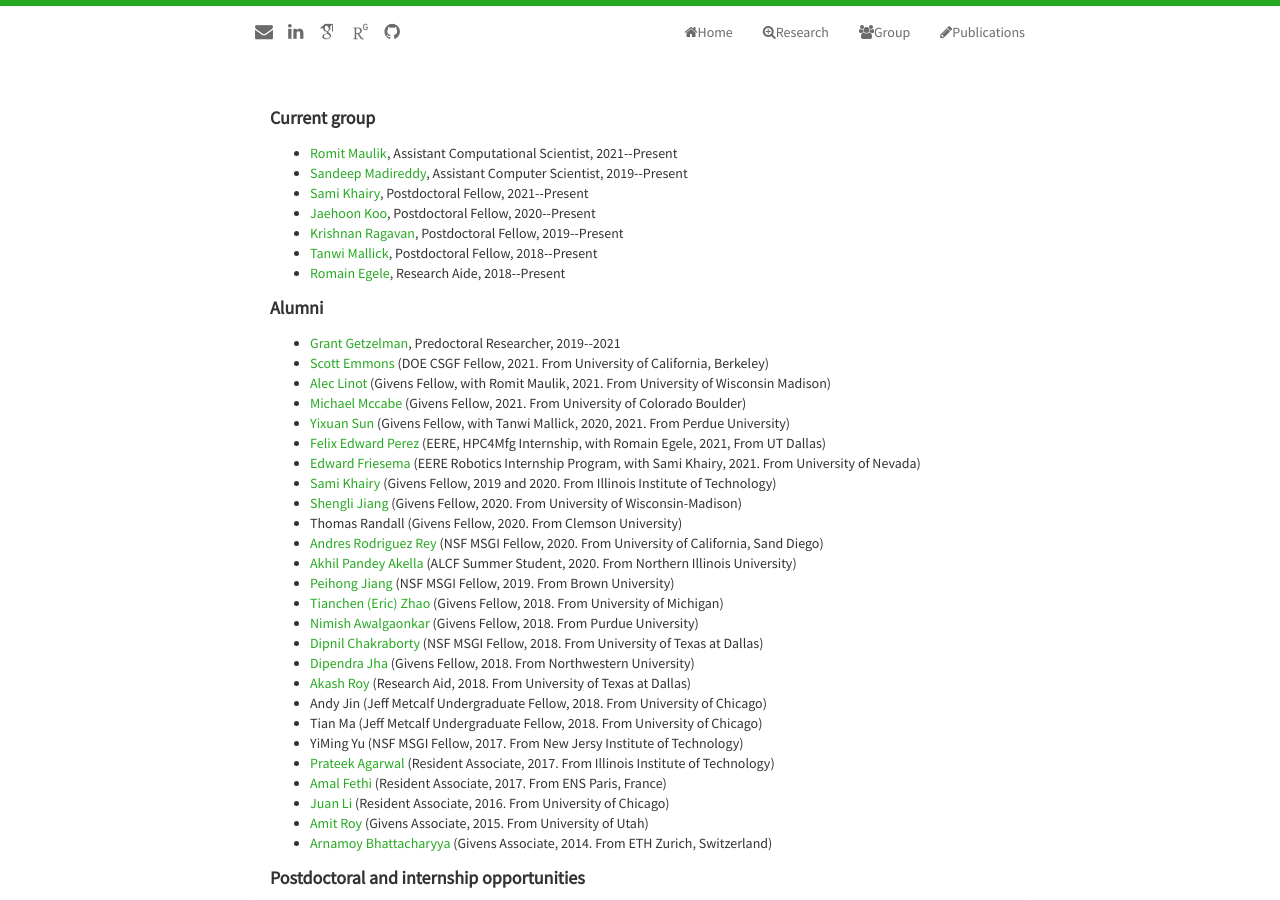
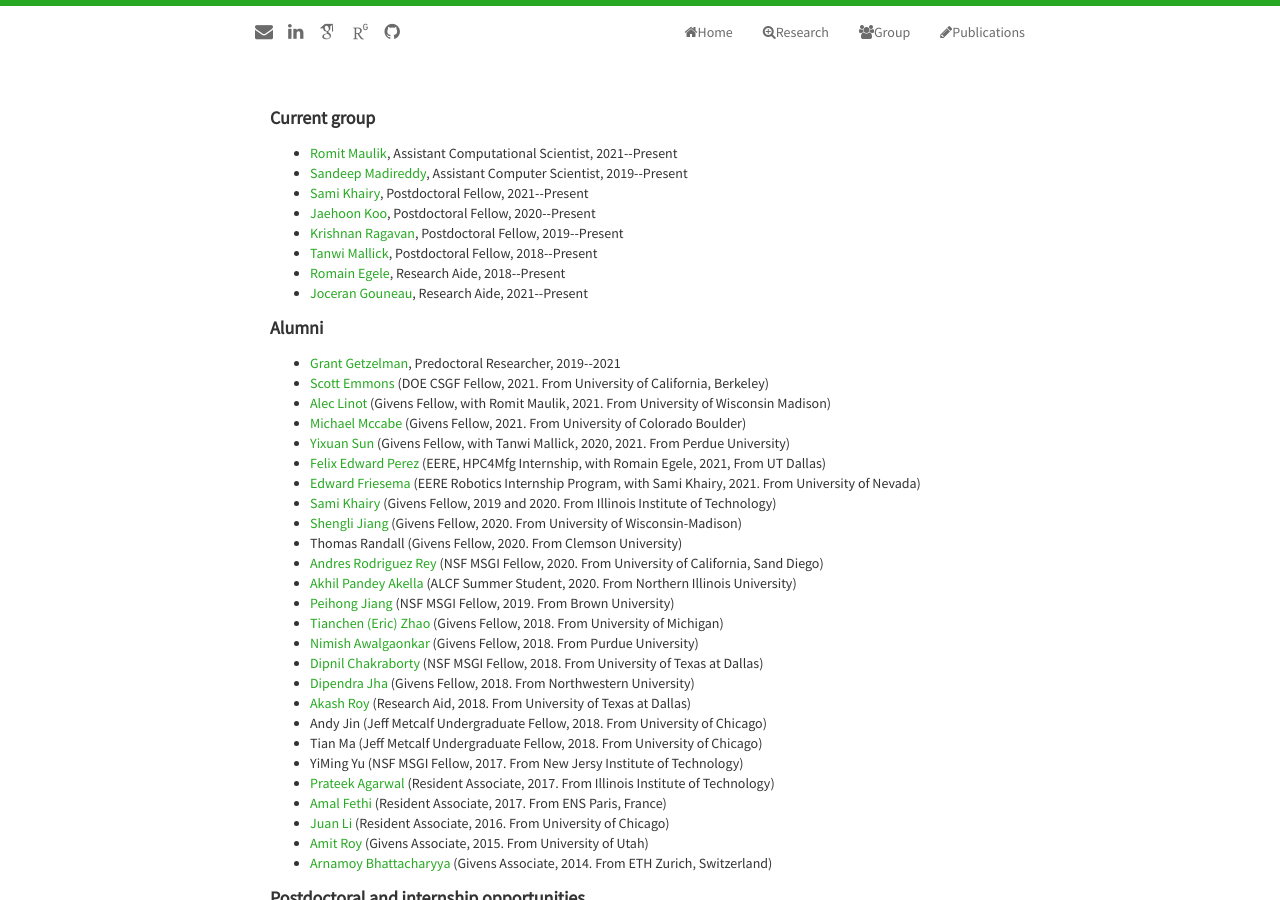
Before and after one commit to pbalapra/pbalapra.github.io, a Jekyll site: the page built from jobs.html, in a window 1280 px wide and 900 px high. Built offline with Jekyll 4.4.1, drawn with Linux system fonts in a browser that asks for light colours; nearby versions of some CDN libraries; some web fonts are replaced.

Commit message:
updating team page

```diff
--- a/_includes/team.html
+++ b/_includes/team.html
@@ -13,6 +13,7 @@
         <li class="itemize"><a href="https://www.linkedin.com/in/krm9c/", target="black_">Krishnan Ragavan</a>, Postdoctoral Fellow, 2019--Present</li>
         <li class="itemize"><a href="https://www.linkedin.com/in/tanwimallick", target="black_">Tanwi Mallick</a>, Postdoctoral Fellow, 2018--Present</li>
         <li class="itemize"><a href="https://fr.linkedin.com/in/romain-egele/en", target="black_">Romain Egele</a>, Research Aide, 2018--Present </li>
+        <li class="itemize"><a href="https://www.linkedin.com/in/joceran-gouneau-05103b1b1/", target="black_">Joceran Gouneau</a>, Research Aide, 2021--Present </li>
       </ul>
       <h5><strong>Alumni</strong></h5>
       <ul class="itemize1" align="justify">
```
